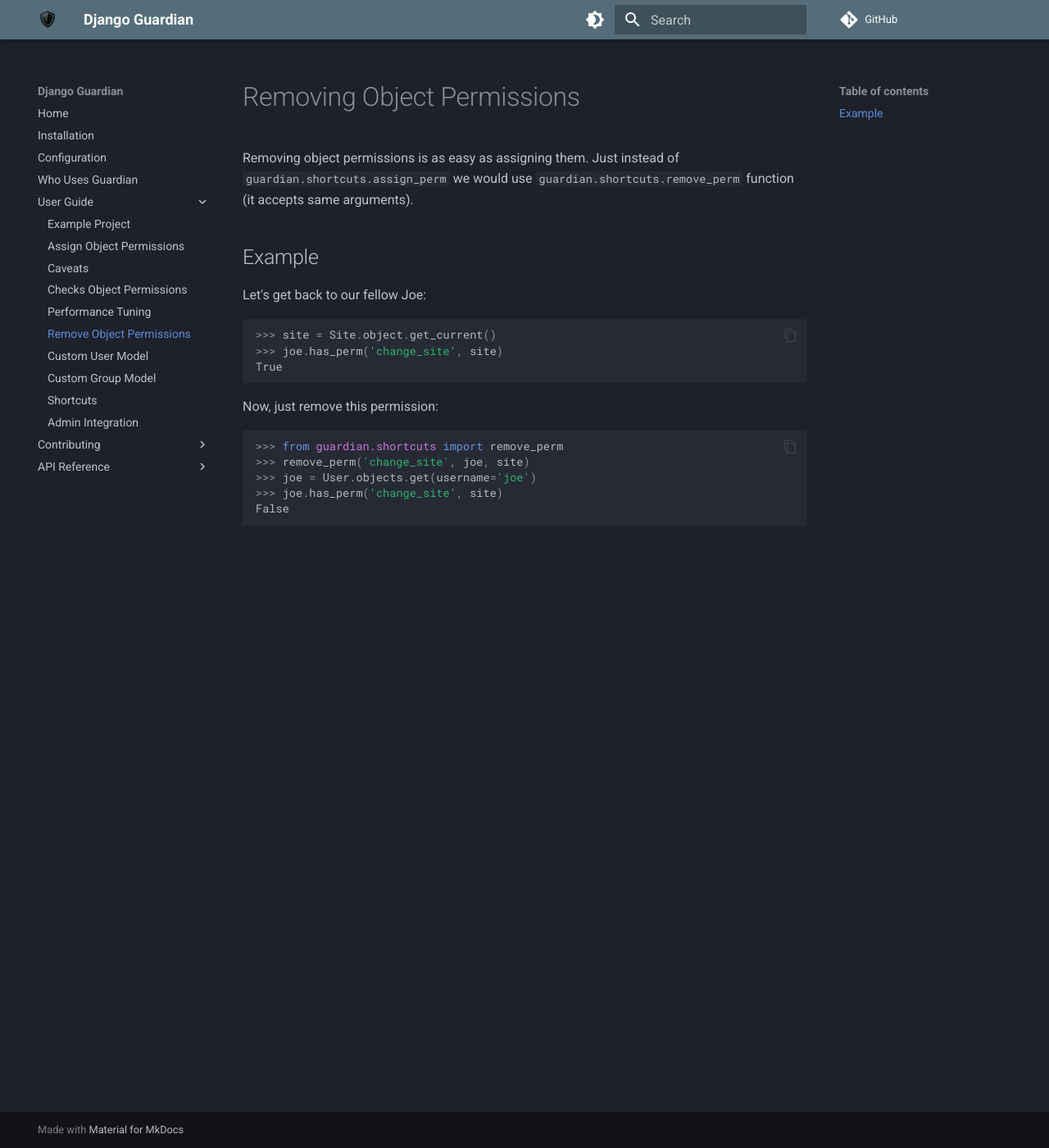
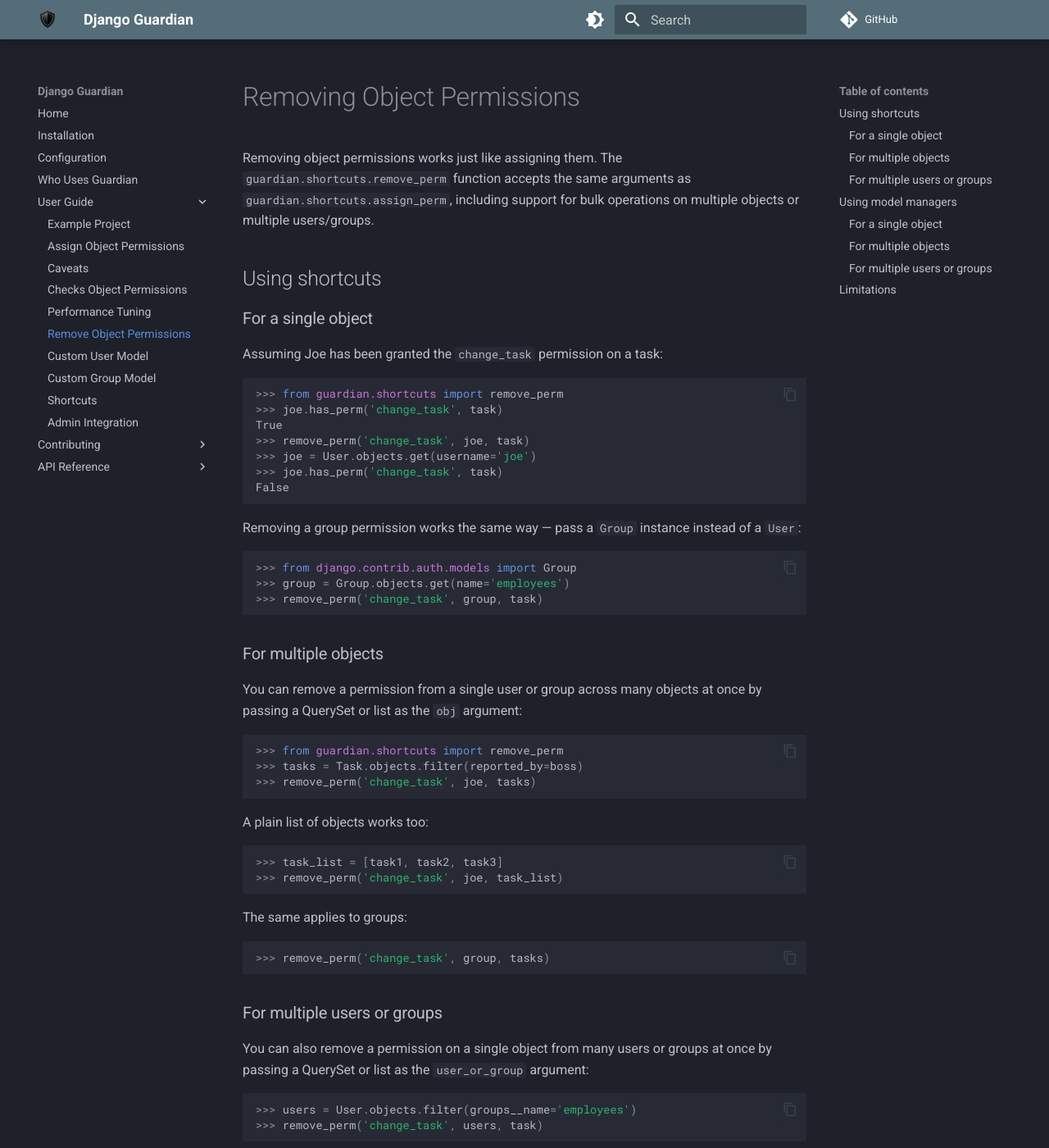
Before and after one commit to django-guardian/django-guardian, an MkDocs documentation site: the page built from docs/userguide/remove.md, in a window 1280 px wide and 1400 px high. Shown: the whole window at 82% size. Built offline with MkDocs 1.6.1 and Material for MkDocs 9.7.7, drawn with Linux system fonts in a browser that asks for light colours; plug-ins that fetch from the network failed and are left out; comment, search, counter and statistics services are not loaded; some of the changed text lies outside the part shown.

Commit message:
Make bulk removal consistent with bulk assignment (#855)
* Change bulk removal to be consistent with bulk assignment

by adding support for list in addition to queryset and adding support for bulk removal from many users or groups

References #654

* fix doc

* Apply suggestion from @Copilot

Co-authored-by: Copilot <175728472+Copilot@users.noreply.github.com>

* ENH: Add typing to changes

* FIX: Guard against empty list (no-op)

* DOC: Add symmetric and complete docs for permission assignment

* FIX: Missing explicit return types (mypy error)

---------

Co-authored-by: Sezer BOZKIR <admin@sezerbozkir.com>
Co-authored-by: Tom Clark <tom@octue.com>
Co-authored-by: Copilot <175728472+Copilot@users.noreply.github.com>

````diff
--- a/docs/userguide/remove.md
+++ b/docs/userguide/remove.md
@@ -5,26 +5,146 @@ description: Removing object permissions from users and objects with django-guar
 
 # Removing Object Permissions
 
-Removing object permissions is as easy as assigning them. Just instead
-of `guardian.shortcuts.assign_perm` we
-would use `guardian.shortcuts.remove_perm` function (it accepts same arguments).
+Removing object permissions works just like assigning them. The
+`guardian.shortcuts.remove_perm` function accepts the same arguments as
+`guardian.shortcuts.assign_perm`, including support for bulk operations on
+multiple objects or multiple users/groups.
 
-## Example
+## Using shortcuts
 
-Let's get back to our fellow Joe:
+### For a single object
 
-```python
->>> site = Site.object.get_current()
->>> joe.has_perm('change_site', site)
+Assuming Joe has been granted the `change_task` permission on a task:
+
+``` python
+>>> from guardian.shortcuts import remove_perm
+>>> joe.has_perm('change_task', task)
 True
+>>> remove_perm('change_task', joe, task)
+>>> joe = User.objects.get(username='joe')
+>>> joe.has_perm('change_task', task)
+False
 ```
 
-Now, just remove this permission:
+Removing a group permission works the same way — pass a `Group` instance
+instead of a `User`:
 
-```python
+``` python
+>>> from django.contrib.auth.models import Group
+>>> group = Group.objects.get(name='employees')
+>>> remove_perm('change_task', group, task)
+```
+
+### For multiple objects
+
+You can remove a permission from a single user or group across many objects
+at once by passing a QuerySet or list as the `obj` argument:
+
+``` python
 >>> from guardian.shortcuts import remove_perm
->>> remove_perm('change_site', joe, site)
->>> joe = User.objects.get(username='joe')
->>> joe.has_perm('change_site', site)
-False
+>>> tasks = Task.objects.filter(reported_by=boss)
+>>> remove_perm('change_task', joe, tasks)
 ```
+
+A plain list of objects works too:
+
+``` python
+>>> task_list = [task1, task2, task3]
+>>> remove_perm('change_task', joe, task_list)
+```
+
+The same applies to groups:
+
+``` python
+>>> remove_perm('change_task', group, tasks)
+```
+
+### For multiple users or groups
+
+You can also remove a permission on a single object from many users or groups
+at once by passing a QuerySet or list as the `user_or_group` argument:
+
+``` python
+>>> users = User.objects.filter(groups__name='employees')
+>>> remove_perm('change_task', users, task)
+```
+
+A plain list works as well:
+
+``` python
+>>> user_list = [joe, jane]
+>>> remove_perm('change_task', user_list, task)
+```
+
+And for groups:
+
+``` python
+>>> groups = Group.objects.filter(name__startswith='company')
+>>> remove_perm('change_task', groups, task)
+```
+
+## Using model managers
+
+For more direct control you can call methods on the object-permission model
+manager instead of going through the shortcut. First, obtain the permission
+model for your object:
+
+``` python
+>>> from guardian.utils import get_user_obj_perms_model, get_group_obj_perms_model
+>>> UserObjectPermission = get_user_obj_perms_model(task)
+>>> GroupObjectPermission = get_group_obj_perms_model(task)
+```
+
+### For a single object
+
+``` python
+>>> UserObjectPermission.objects.remove_perm('change_task', joe, task)
+```
+
+For a group:
+
+``` python
+>>> GroupObjectPermission.objects.remove_perm('change_task', group, task)
+```
+
+### For multiple objects
+
+Use `bulk_remove_perm` to remove a permission from one user or group across a
+QuerySet of objects:
+
+``` python
+>>> tasks = Task.objects.filter(reported_by=boss)
+>>> UserObjectPermission.objects.bulk_remove_perm('change_task', joe, tasks)
+```
+
+### For multiple users or groups
+
+Use `remove_perm_from_many` to remove a permission on one object from many
+users or groups at once:
+
+``` python
+>>> users = User.objects.filter(groups__name='employees')
+>>> UserObjectPermission.objects.remove_perm_from_many('change_task', users, task)
+```
+
+## Limitations
+
+!!! warning
+
+    **No bulk global permission removal.** Passing a list or QuerySet of
+    users/groups without an object raises
+    `guardian.exceptions.MultipleIdentityAndObjectError`. Remove global
+    permissions one user/group at a time.
+
+!!! warning
+
+    **No dual-bulk operations.** You cannot pass lists for both
+    `user_or_group` *and* `obj` at the same time. One side must be a single
+    instance. Passing lists for both raises
+    `guardian.exceptions.MultipleIdentityAndObjectError`.
+
+!!! note
+
+    **Bulk operations do not fire `post_delete` signals.** Bulk removals use
+    `QuerySet.delete()` internally, so per-object `post_delete` signals are
+    not sent. If you rely on signals, remove permissions individually instead.
````
Also changed, not shown: docs/userguide/assign.md (+85 -31 lines), 4 other files.
